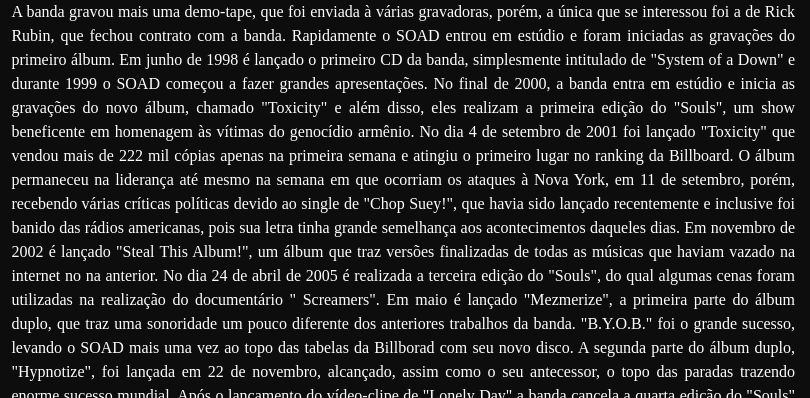
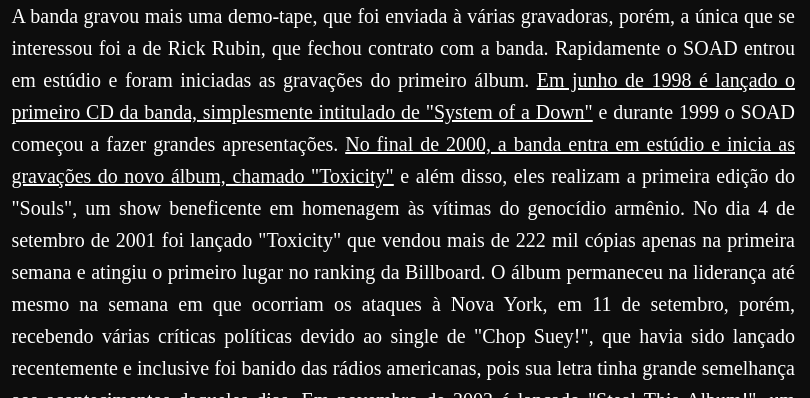
Before and after one commit to Ana-Clara-Lobo-Silveira/projeto-desenvolvimento-html-css, a website: page index.html in a window 1280 px wide. Shown: the part 2402-2800 px from the top of the page, 470-1280 px from the left. Drawn offline with Linux system fonts and the light colour scheme.

Commit message:
MODIFY: Font-size do texto, menu e cards. ADD: Span tags.

```diff
--- a/index.html
+++ b/index.html
@@ -133,27 +133,27 @@
             <div class="texto-pg-historia-complemento">
                 <p>A banda gravou mais uma demo-tape, que foi enviada à várias gravadoras, porém, a única que se
                     interessou foi a de Rick Rubin, que fechou contrato com a banda. Rapidamente o SOAD entrou em
-                    estúdio e foram iniciadas as gravações do primeiro álbum. Em junho de 1998 é lançado o primeiro CD
-                    da banda, simplesmente intitulado de "System of a Down" e durante 1999 o SOAD começou a fazer
-                    grandes apresentações. No final de 2000, a banda entra em estúdio e inicia as gravações do novo
-                    álbum, chamado "Toxicity" e além disso, eles realizam a primeira edição do "Souls", um show
+                    estúdio e foram iniciadas as gravações do primeiro álbum. <span class="span-texto">Em junho de 1998 é lançado o primeiro CD
+                    da banda, simplesmente intitulado de "System of a Down"</span>  e durante 1999 o SOAD começou a fazer
+                    grandes apresentações. <span class="span-texto">No final de 2000, a banda entra em estúdio e inicia as gravações do novo
+                    álbum, chamado "Toxicity"</span> e além disso, eles realizam a primeira edição do "Souls", um show
                     beneficente em homenagem às vítimas do genocídio armênio. No dia 4 de setembro de 2001 foi lançado
                     "Toxicity" que vendou mais de 222 mil cópias apenas na primeira semana e atingiu o primeiro lugar no
                     ranking da Billboard. O álbum permaneceu na liderança até mesmo na semana em que ocorriam os ataques
                     à Nova York, em 11 de setembro, porém, recebendo várias críticas políticas devido ao single de "Chop
                     Suey!", que havia sido lançado recentemente e inclusive foi banido das rádios americanas, pois sua
-                    letra tinha grande semelhança aos acontecimentos daqueles dias. Em novembro de 2002 é lançado "Steal
-                    This Album!", um álbum que traz versões finalizadas de todas as músicas que haviam vazado na
+                    letra tinha grande semelhança aos acontecimentos daqueles dias. <span class="span-texto">Em novembro de 2002 é lançado "Steal
+                    This Album!</span>", um álbum que traz versões finalizadas de todas as músicas que haviam vazado na
                     internet no na anterior. No dia 24 de abril de 2005 é realizada a terceira edição do "Souls", do
-                    qual algumas cenas foram utilizadas na realização do documentário " Screamers". Em maio é lançado
-                    "Mezmerize", a primeira parte do álbum duplo, que traz uma sonoridade um pouco diferente dos
+                    qual algumas cenas foram utilizadas na realização do documentário " Screamers". <span class="span-texto">Em maio é lançado
+                    "Mezmerize"</span>, a primeira parte do álbum duplo, que traz uma sonoridade um pouco diferente dos
                     anteriores trabalhos da banda. "B.Y.O.B." foi o grande sucesso, levando o SOAD mais uma vez ao topo
                     das tabelas da Billborad com seu novo disco. A segunda parte do álbum duplo, "Hypnotize", foi
                     lançada em 22 de novembro, alcançado, assim como o seu antecessor, o topo das paradas trazendo
                     enorme sucesso mundial. Após o lançamento do vídeo-clipe de "Lonely Day" a banda cancela a quarta
                     edição do "Souls" e então, durante uma entrevista, Daron Malakian faz o triste anúncio de que o
-                    System of a Down vai se separar (entrar em hiatus) por tempo indeterminado. A última apresentação da
-                    banda aconteceu no dia 13 de agosto de 2006. No final do show, todos os quatro se abraçaram em
+                    System of a Down vai se separar (entrar em hiatus) por tempo indeterminado. <span class="span-texto">A última apresentação da
+                    banda aconteceu no dia 13 de agosto de 2006.</span> No final do show, todos os quatro se abraçaram em
                     frente ao palco e agradeceram aos fãs.
                 </p>
             </div>
--- a/src/global.css
+++ b/src/global.css
@@ -66,7 +66,7 @@
 }
 
 .texto-pg-historia-complemento{
-    line-height: 1.5;
+    line-height: 1.6;
     height: 100%;
     width: 100%;
     padding: 2px 15px;
@@ -77,8 +77,11 @@
     font-size: 24px;
 }
 .pg-historia, .pg-historia-complemento p{
-    font-size: 16px;
+    font-size: 20px;
 
+}
+.span-texto{
+    text-decoration: underline;
 }
 .img-pg-historia{
     align-items: center;
@@ -125,10 +128,10 @@
 .integrante-card figcaption h1{
     margin-bottom: 2px;
     font-weight: bold;
-    font-size: 26px;
+    font-size: 30px;
 }
 .integrante-card figcaption p{
-    font-size: 20px;
+    font-size: 24px;
 }
 /* ----------------------------------------------------------------------------------------------- */
 .pg-discografia{
@@ -166,9 +169,9 @@
 .album-card figcaption h1{
     margin-bottom: 2px;
     font-weight: bold;
-    font-size: 14px;
+    font-size: 18px;
 }
 .album-card figcaption p{
     text-align: center;
-    font-size: 12px;
+    font-size: 16px;
 }
--- a/src/header.css
+++ b/src/header.css
@@ -39,6 +39,7 @@
     cursor: pointer;
     border-radius: 5px;
     transition: background-color 0.3 ease, color 0.3 ease;
+    font-size: 18px;
 }
 .menu li:hover{
     background-color: black;
```
